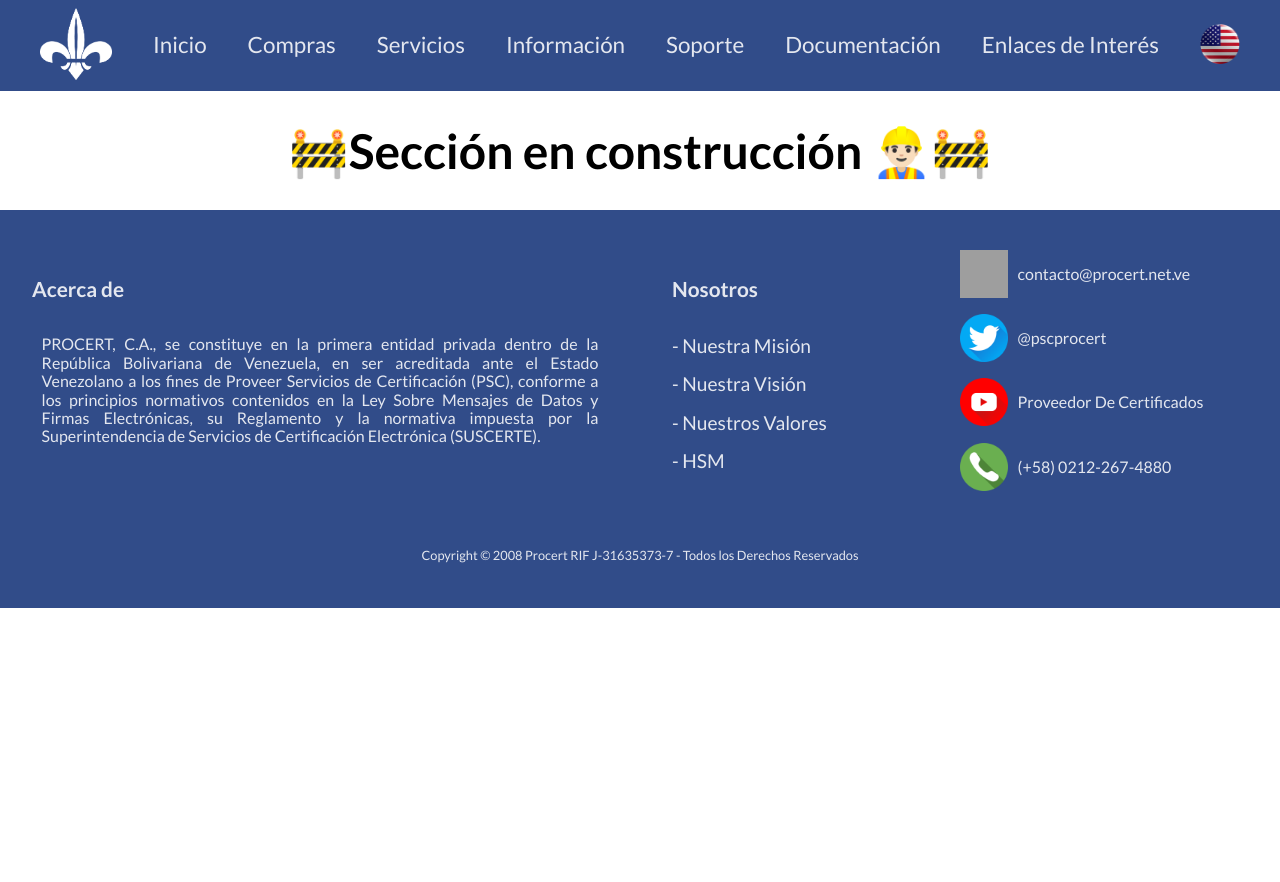
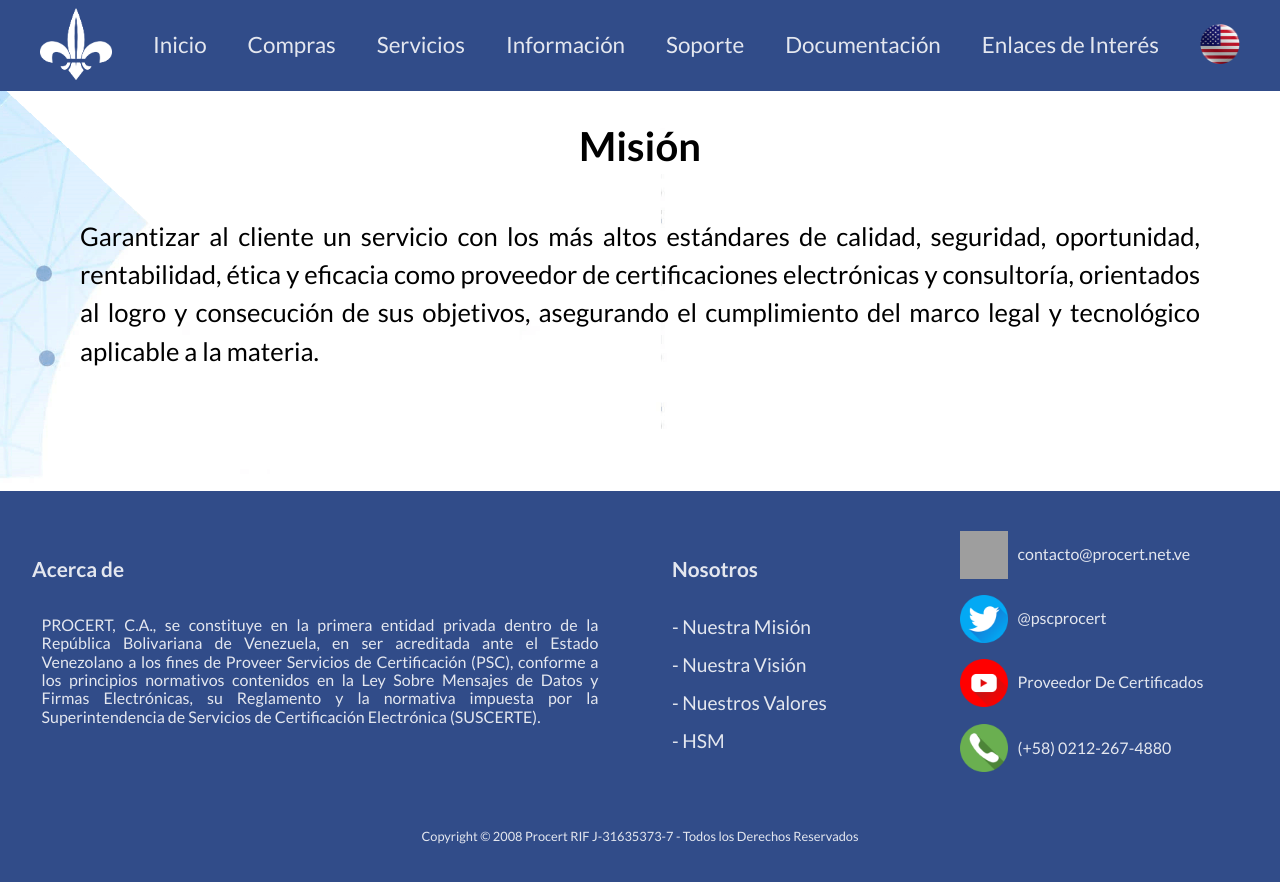
Before and after one commit to Manuel-ElGrillo/web-procert-frontend, a React (Create React App) app: page /mision in a window 1280 px wide. Shown: the top 882 px of the page. Before the commit the page ends 800 px from the top, so only its background shows below. Built offline with nearby package versions, Linux system fonts and the light colour scheme; grey boxes are pictures that could not be loaded.

Commit message:
Seccion de Nosotros finalizada

```diff
--- a/src/components/CTA/CTA.jsx
+++ b/src/components/CTA/CTA.jsx
@@ -1,12 +1,12 @@
 import React from 'react'
 import "./CTA.css"
 
-const CTA = ({text}) => {
+const CTA = ({href, text}) => {
   return (
     <>
 
         <div className='cta'>
-            <a href="mailto:contacto@procert.net.ve">{text}</a>
+            <a href={href}>{text}</a>
         </div>
 
     </>
--- a/src/components/pages/HomePage/HomePage.jsx
+++ b/src/components/pages/HomePage/HomePage.jsx
@@ -55,7 +55,8 @@
                           <li><strong>{"Persona Natural"}</strong> <span>{"(Bs 1000)"}</span></li>
                         </ul>
 
-                        <CTA text={"Pedir más Información"}/>
+                        <CTA text={"Pedir más Información"}
+                             href={"mailto:contacto@procert.net.ve"}/>
 
                     </div>
                   </SwiperSlide>
@@ -68,7 +69,9 @@
                       <h3>Certificados SSL</h3>
                       <p><strong>Standard SSL:</strong> {"Este tipo de certificado le ayudará a proteger su dominio www.su-dominio.com, y durante su emisión la empresa Wisekey ofrece procedimientos exhaustivos de autenticación (verificación de identidad y nombre de dominio). (Bs 1000) - Servicio con duración de 1 año."}</p>
 
-                      <CTA text={"Pedir más Información"}/>
+                      <CTA text={"Pedir más Información"}
+                           href={"mailto:contacto@procert.net.ve"}/>
+
                     </div>
                   </SwiperSlide>
 
@@ -85,7 +88,8 @@
                         <li><strong>{"Banca Electrónica"}</strong> <span>{"(Bs 1000)"}</span></li>
                       </ul>
 
-                      <CTA text={"Pedir más Información"}/>
+                      <CTA text={"Pedir más Información"}
+                           href={"mailto:contacto@procert.net.ve"}/>
 
                     </div>
                   </SwiperSlide>
@@ -105,7 +109,8 @@
                         <li>Firma en línea certificada</li>
                       </ul>
 
-                      <CTA text={"Pedir más Información"}/>
+                      <CTA text={"Pedir más Información"}
+                           href={"mailto:contacto@procert.net.ve"}/>
 
                     </div>
                   </SwiperSlide>
--- a/src/components/pages/NosotrosPages/HSMPage.jsx
+++ b/src/components/pages/NosotrosPages/HSMPage.jsx
@@ -1,19 +1,28 @@
 import React from 'react'
 import Layout from '../../layout/Layout'
+import "./Nosotros.css"
 
 const HSMPage = () => {
-
-  const h1Styles = {
-    textAlign: "center",
-    fontSize: "3rem"
-  }
 
   return (
     <>
 
-        <Layout>
-            <h1 style={h1Styles}>🚧Sección en construcción 👷🏻‍♂️🚧</h1>
-        </Layout>
+      <Layout>
+
+        <section className='nosotros-page'>
+
+          <div className='nosotros-container'>
+            <h2>HSM</h2>
+            <p>
+              ° Token Criptográfico: Es un dispositivo que permite almacenar certificados electrónicos mediante una interfaz USB la cual le permite iniciar sesión en cualquier equipo de computación. <br />
+
+              ° Hardware Security Module (HSM): Es un dispositivo criptográfico basado en hardware que genera, almacena y protege claves criptográficas. Permite mejorar la seguridad de emisión de certificados PKI y encriptación de bases de datos a sistemas que emplean firmas digitales y las comunicaciones vía SSL.
+            </p>
+          </div>
+
+        </section>
+
+      </Layout>
 
     </>
   )
--- a/src/components/pages/NosotrosPages/MisionPage.jsx
+++ b/src/components/pages/NosotrosPages/MisionPage.jsx
@@ -1,17 +1,24 @@
 import React from 'react'
 import Layout from '../../layout/Layout'
+import "./Nosotros.css"
 
 const MisionPage = () => {
-  const h1Styles = {
-    textAlign: "center",
-    fontSize: "3rem"
-  }
 
   return (
     <>
 
         <Layout>
-            <h1 style={h1Styles}>🚧Sección en construcción 👷🏻‍♂️🚧</h1>
+
+          <section className='nosotros-page'>
+
+          <div className='nosotros-container'>
+            <h2>Misión</h2>
+            <p>
+              Garantizar al cliente un servicio con los más altos estándares de calidad, seguridad, oportunidad, rentabilidad, ética y eficacia como proveedor de certificaciones electrónicas y consultoría, orientados al logro y consecución de sus objetivos, asegurando el cumplimiento del marco legal y tecnológico aplicable a la materia.
+            </p>
+          </div>
+
+          </section>
         </Layout>
 
     </>
--- /dev/null
+++ b/src/components/pages/NosotrosPages/Nosotros.css
@@ -0,0 +1,69 @@
+.nosotros-page {
+    background: url("../../../assets/img/bg-1.png");
+    background-position: center;
+    background-repeat: no-repeat;
+    background-size: cover;
+    height: 22rem;
+    width: 100%;
+}
+
+.nosotros-container {
+    margin: 0 auto;
+    width: 90%;
+}
+
+.nosotros-page h2 {
+    margin: 0;
+    padding: 2rem;
+    text-align: center;
+    font-size: 2.5rem;
+}
+
+.nosotros-page p {
+    margin: 0;
+    padding: 1rem;
+    text-align: justify;
+    font-size: 1.6rem;
+    line-height: 1.5;
+}
+
+/* Media Querys */
+
+@media (max-width: 1280px) {
+    .nosotros-page {
+        height: 25rem;
+    }
+}
+
+@media (max-width: 1024px) {
+    .nosotros-page {
+        height: 27rem;
+    }
+}
+
+@media (max-width: 768px) {
+    .nosotros-page {
+        height: 34rem;
+    }
+}
+
+@media (max-width: 540px) {
+    .nosotros-page {
+        height: 33rem;
+    }
+
+    .nosotros-page p {
+        font-size: 1.3rem;
+    }
+}
+@media (max-width: 480px) {
+    .nosotros-page {
+        height: 41rem;
+    }
+}
+
+@media (max-width: 375px) {
+    .nosotros-page {
+        height: 45rem;
+    }
+}
--- a/src/components/pages/NosotrosPages/ValoresPage.jsx
+++ b/src/components/pages/NosotrosPages/ValoresPage.jsx
@@ -1,19 +1,28 @@
 import React from 'react'
 import Layout from '../../layout/Layout'
+import "./Nosotros.css"
 
 const ValoresPage = () => {
-
-  const h1Styles = {
-    textAlign: "center",
-    fontSize: "3rem"
-  }
 
   return (
     <>
 
-        <Layout>
-            <h1 style={h1Styles}>🚧Sección en construcción 👷🏻‍♂️🚧</h1>
-        </Layout>
+      <Layout>
+
+        <section className='nosotros-page'>
+
+          <div className='nosotros-container'>
+            <h2>Valores</h2>
+            <p>
+              ° Ética = En la gestión regular de la empresa y en las relaciones con proveedores y usuarios. <br />
+              ° Innovación = En la búsqueda de facilidades o soluciones integrales o modulares que simplifiquen el proceso general de la empresa para con sus proveedores y usuarios. <br />
+              ° Seguridad = En el mantenimiento de la información almacenada y en los mecanismos y procedimientos de protección de la información.
+            </p>
+          </div>
+
+        </section>
+
+      </Layout>
 
     </>
   )
--- a/src/components/pages/NosotrosPages/VisionPage.jsx
+++ b/src/components/pages/NosotrosPages/VisionPage.jsx
@@ -1,19 +1,26 @@
 import React from 'react'
 import Layout from '../../layout/Layout'
+import "./Nosotros.css"
 
 const VisionPage = () => {
-
-  const h1Styles = {
-    textAlign: "center",
-    fontSize: "3rem"
-  }
 
   return (
     <>
 
-        <Layout>
-        <h1 style={h1Styles}>🚧Sección en construcción 👷🏻‍♂️🚧</h1>
-        </Layout>
+      <Layout>
+
+        <section className='nosotros-page'>
+
+          <div className='nosotros-container'>
+            <h2>Visión</h2>
+            <p>
+              Consolidarse como una organización de referencia en la prestación del servicio de certificación electrónica y consultoría, orientada al logro y satisfacción del cliente, sobre la base de principios de seguridad y tecnología, sustentados en valores éticos y profesionales.
+            </p>
+          </div>
+
+        </section>
+
+      </Layout>
 
     </>
   )
```
Also changed, not shown: src/assets/img/bg-1.png (added).
